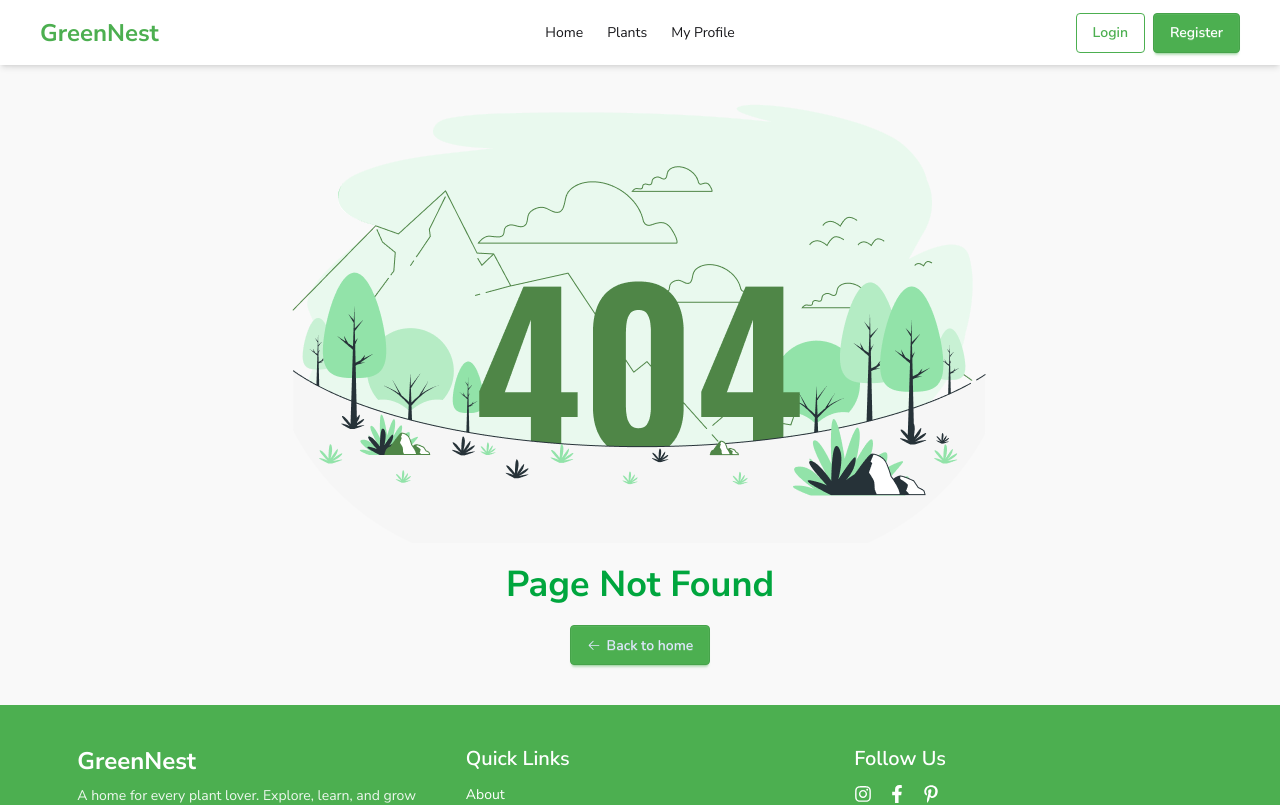
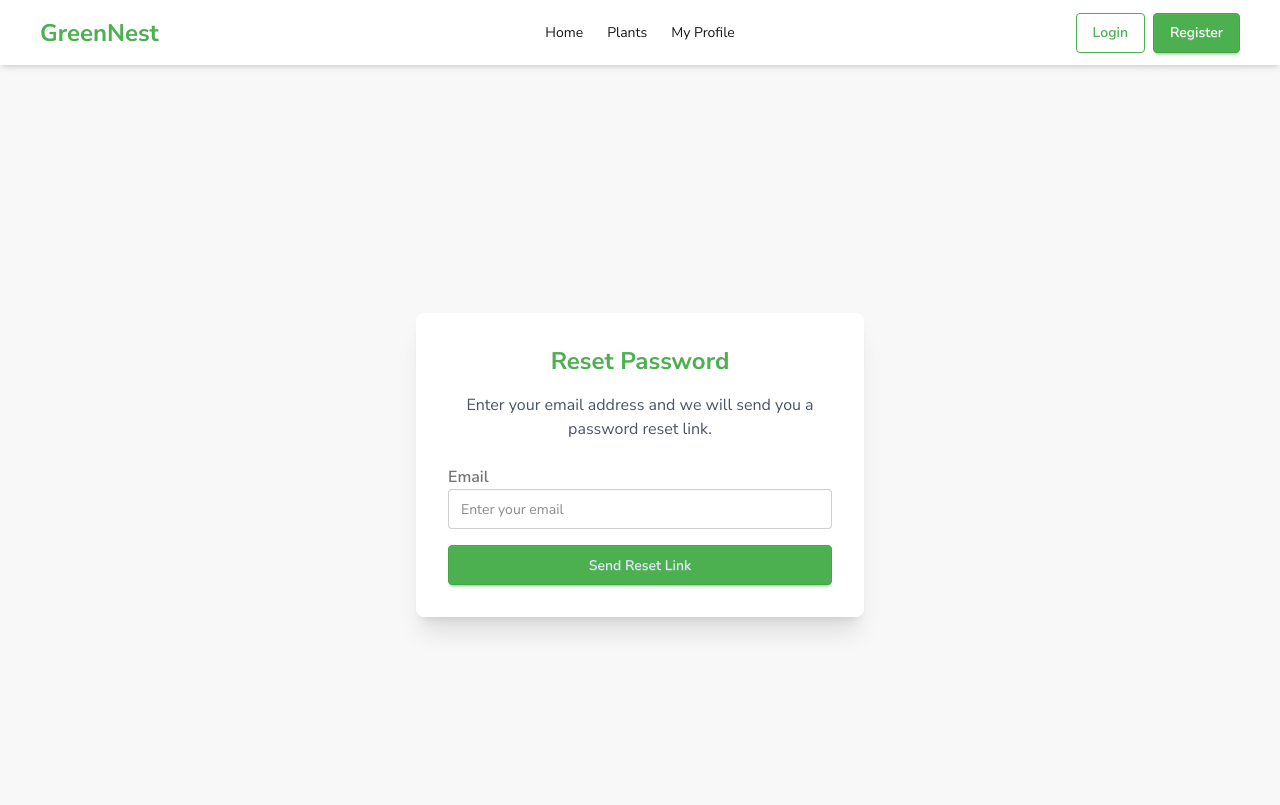
Before and after one commit to SAIMON-25/GreenNest, a React (Vite) app: page /forgetpassword in a window 1280 px wide. Shown: the top 805 px of the page. Built offline with nearby package versions, Linux system fonts and the light colour scheme; no server answers.

Commit message:
forget password feature is done

```diff
--- /dev/null
+++ b/src/components/ForgetPassword.jsx
@@ -0,0 +1,59 @@
+import React, { useContext, useState } from "react";
+import { toast } from "react-hot-toast";
+import AuthContext from "../context/AuthContext";
+import { useNavigate } from "react-router";
+
+const ForgotPassword = () => {
+  const [email, setEmail] = useState("");
+  const { changePassword } = useContext(AuthContext);
+
+  const navigate = useNavigate();
+
+  const handleReset = (e) => {
+    e.preventDefault();
+    if (!email) return toast.error("Please enter your email");
+
+    changePassword(email)
+      .then(() => {
+        toast.success("Password reset link sent to your email.");
+
+        setTimeout(() => {
+          navigate("/login");
+        }, 2000);
+      })
+      .catch((err) => toast.error(err.message));
+  };
+
+  return (
+    <div className="min-h-screen bg-base-200 flex justify-center items-center p-4">
+      <div className="card w-full max-w-md bg-base-100 shadow-xl p-8">
+        <h2 className="text-2xl font-bold text-center text-primary mb-4">
+          Reset Password
+        </h2>
+        <p className="text-center mb-6 text-gray-600">
+          Enter your email address and we will send you a password reset link.
+        </p>
+
+        <form className="space-y-4" onSubmit={handleReset}>
+          <div className="form-control">
+            <label className="label font-semibold">Email</label>
+            <input
+              type="email"
+              className="input input-bordered w-full"
+              placeholder="Enter your email"
+              value={email}
+              onChange={(e) => setEmail(e.target.value)}
+              required
+            />
+          </div>
+
+          <button type="submit" className="btn btn-primary w-full">
+            Send Reset Link
+          </button>
+        </form>
+      </div>
+    </div>
+  );
+};
+
+export default ForgotPassword;
--- a/src/components/Login.jsx
+++ b/src/components/Login.jsx
@@ -1,11 +1,14 @@
-import React, { useContext } from "react";
+import React, { useContext, useState } from "react";
 import { Link, useLocation, useNavigate } from "react-router";
 import { FcGoogle } from "react-icons/fc";
 import AuthContext from "../context/AuthContext";
 import toast, { Toaster } from "react-hot-toast";
+import { Eye } from "lucide";
+import { BsEye, BsEyeSlash } from "react-icons/bs";
 
 const Login = () => {
-  const { loginUser, loginWithGoogle } = useContext(AuthContext);
+  const [show,setShow] = useState(false);
+  const {loginUser, loginWithGoogle } = useContext(AuthContext);
 
   const location = useLocation();
   console.log(location);
@@ -58,17 +61,24 @@ const Login = () => {
               className="input input-bordered w-full"
             />
           </div>
-          <div className="form-control">
+          <div className="form-control relative">
+
+            <div onClick={()=>setShow(!show)} className="absolute right-2 top-9 z-10 cursor-pointer ">
+            {
+              show?<BsEyeSlash></BsEyeSlash>:<BsEye></BsEye>
+            }
+            </div>
+
             <label className="label font-semibold">Password</label>
             <input
-              type="password"
+              type={`${show ? 'text' : 'password'}`}
               name="password"
               placeholder="Enter your password"
               className="input input-bordered w-full"
             />
             <label className="label text-sm">
               <Link
-                to="/forgot-password"
+                to="/forgetpassword"
                 className="text-primary hover:underline"
               >
                 Forgot Password?
--- a/src/components/Profile.jsx
+++ b/src/components/Profile.jsx
@@ -5,7 +5,7 @@ import AuthContext from "../context/AuthContext";
 import userIcon from "../assets/user.png";
 
 const Profile = () => {
-  const { user } = useContext(AuthContext);
+  const { user, updateUser } = useContext(AuthContext);
 
   const [name, setName] = useState(user?.displayName || "");
   const [photo, setPhoto] = useState(user?.photoURL || "");
@@ -13,7 +13,7 @@ const Profile = () => {
   const handleUpdate = () => {
     if (!name || !photo) return toast.error("Please fill all fields");
 
-    updateProfile(user, { displayName: name, photoURL: photo })
+    updateUser(name, photo)
       .then(() => toast.success("Profile updated"))
       .catch((err) => toast.error(err.message));
   };
--- a/src/components/Register.jsx
+++ b/src/components/Register.jsx
@@ -1,11 +1,12 @@
-import React, { useContext } from "react";
+import React, { useContext, useState } from "react";
 import { Link, useNavigate } from "react-router";
 import { FcGoogle } from "react-icons/fc";
 import AuthContext from "../context/AuthContext";
 import toast, { Toaster } from "react-hot-toast";
-
+import { BsEye, BsEyeSlash } from "react-icons/bs";
 const Register = () => {
-  const { createUser, loginWithGoogle } = useContext(AuthContext);
+    const [show,setShow] = useState(false);
+  const { createUser, loginWithGoogle,updateUser } = useContext(AuthContext);
 
   const navigate = useNavigate();
   const passwordRegex = /^(?=.*[A-Z])(?=.*[a-z]).{6,}$/;
@@ -22,16 +23,20 @@ const Register = () => {
     const password = e.target.password.value;
     const photoUrl = e.target.photoUrl.value;
 
+
     if (!passwordRegex.test(password)) {
       toast.error(
         "Password must contain upper & lower case letters and be at least 6 characters long."
       );
+      return;
     }
 
     createUser(email, password)
       .then(() => {
         // console.log(result.user);
         navigate("/");
+        updateUser(name,photoUrl);
+
       })
       .catch((error) => {
         toast.error(error.message);
@@ -81,10 +86,17 @@ const Register = () => {
             />
           </div>
 
-          <div className="form-control">
+          <div className="form-control relative">
+            <div
+              onClick={() => setShow(!show)}
+              className="absolute right-2 top-9 z-10 cursor-pointer "
+            >
+              {show ? <BsEyeSlash></BsEyeSlash> : <BsEye></BsEye>}
+            </div>
             <label className="label font-semibold">Password</label>
             <input
-              type="password"
+              type={`${show ? "text" : "password"}`}
+
               name="password"
               placeholder="Create a password"
               className="input input-bordered w-full"
--- a/src/context/AuthProvider.jsx
+++ b/src/context/AuthProvider.jsx
@@ -3,9 +3,11 @@ import AuthContext from "./AuthContext";
 import {
   createUserWithEmailAndPassword,
   onAuthStateChanged,
+  sendPasswordResetEmail,
   signInWithEmailAndPassword,
   signInWithPopup,
   signOut,
+  updateProfile,
 } from "firebase/auth";
 import auth from "../firebase/firebase.config";
 import { GoogleAuthProvider } from "firebase/auth";
@@ -15,6 +17,8 @@ const provider = new GoogleAuthProvider();
 const AuthProvider = ({ children }) => {
   const [user, setUser] = useState(null);
   const [loading, setLoading] = useState(true);
+
+
 
   const createUser = (email, password) => {
     setLoading(true);
@@ -32,6 +36,15 @@ const AuthProvider = ({ children }) => {
   const loginWithGoogle = () => {
     setLoading(true);
     return signInWithPopup(auth, provider);
+  };
+
+  const updateUser = (name, photo) => {
+    return updateProfile(user, { displayName: name, photoURL: photo });
+  };
+
+
+  const changePassword = (email) => {
+    return sendPasswordResetEmail(auth, email);
   };
 
   useEffect(() => {
@@ -52,6 +65,8 @@ const AuthProvider = ({ children }) => {
     loginWithGoogle,
     logoutUser,
     loading,
+    updateUser,
+    changePassword,
   };
 
   return <AuthContext value={authInfo}>{children}</AuthContext>;
--- a/src/router/Router.jsx
+++ b/src/router/Router.jsx
@@ -8,6 +8,7 @@ import Login from "../components/Login";
 import Register from "../components/Register";
 import PrivateRoute from "../private/PrivateRoute";
 import Profile from "../components/Profile";
+import ForgetPassword from "../components/ForgetPassword";
 
 const router = createBrowserRouter([
   {
@@ -51,6 +52,10 @@ const router = createBrowserRouter([
           </PrivateRoute>
         ),
       },
+      {
+        path:'/forgetpassword',
+        element:<ForgetPassword></ForgetPassword>
+      }
     ],
   },
 ]);
```
